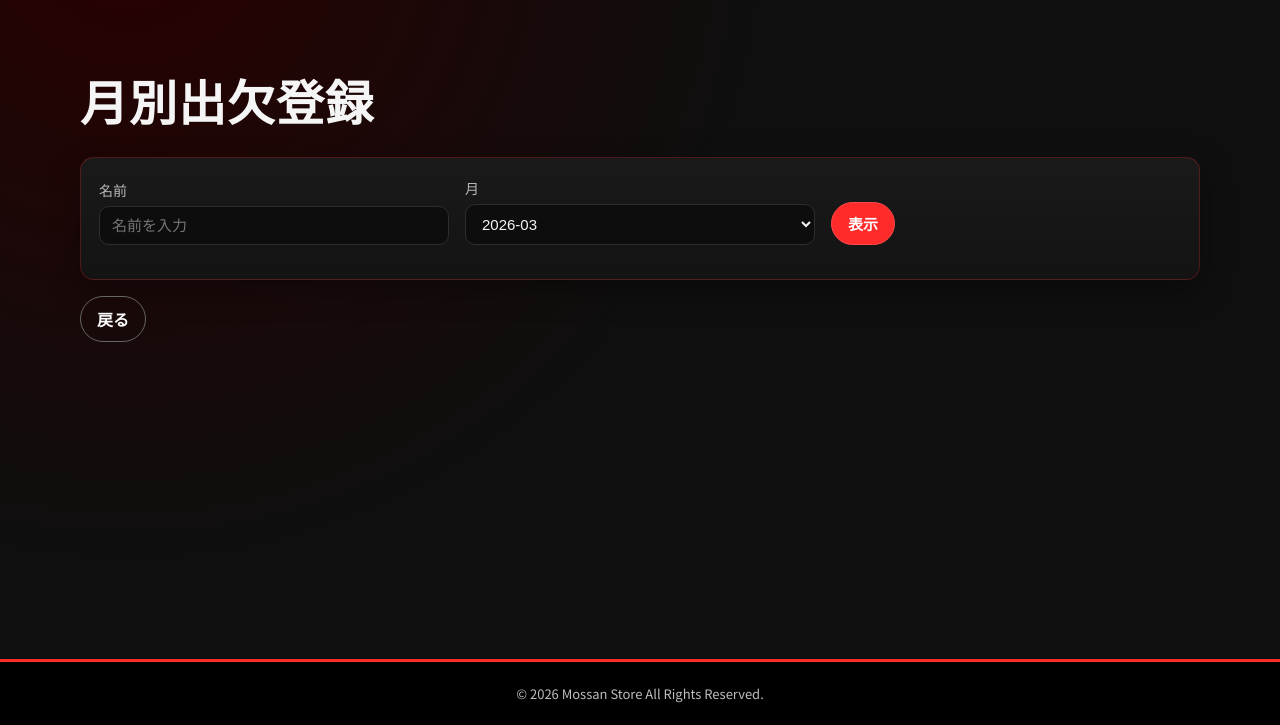
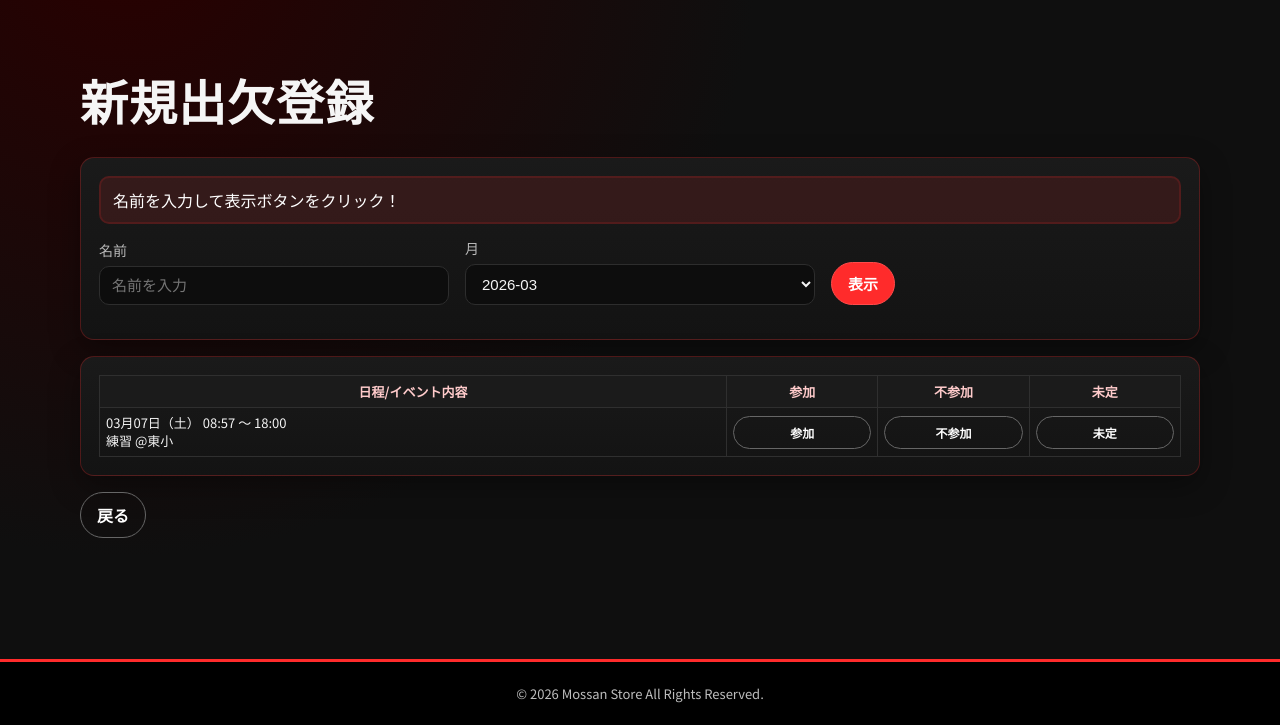
Before and after one commit to ryosuke0612/mossan-store, a Flask app: page /attendance/month in a window 1280 px wide. Shown: the part 75-800 px from the top of the page. Run offline with Flask 3, Linux system fonts and the light colour scheme; the visitor is signed in with stand-in values (Sample User, id 1); data comes from the database, SQL or seed files in the repository.

Commit message:
codex 新規出欠登録の画面を更新

```diff
--- a/app.py
+++ b/app.py
@@ -520,26 +520,31 @@ def attendance_month():
 
     selected_month = request.args.get("month")
     name = request.args.get("name")
+    error_message = ""
 
     if not selected_month and months:
         selected_month = months[0]
 
     if request.method == "POST":
-        name = request.form["name"]
+        selected_month = request.form.get("month") or selected_month
+        name = request.form.get("name", "").strip()
         match_id = request.form["match_id"]
         status = normalize_status(request.form["status"])
 
-        c.execute(
-            """
-        INSERT INTO attendance (match_id, name, status)
-        VALUES (?, ?, ?)
-        ON CONFLICT(match_id, name)
-        DO UPDATE SET status=excluded.status
-        """,
-            (match_id, name, status),
-        )
+        if not name:
+            error_message = "名前を入力してから出欠を登録してください。"
+        else:
+            c.execute(
+                """
+            INSERT INTO attendance (match_id, name, status)
+            VALUES (?, ?, ?)
+            ON CONFLICT(match_id, name)
+            DO UPDATE SET status=excluded.status
+            """,
+                (match_id, name, status),
+            )
 
-        conn.commit()
+            conn.commit()
 
     matches = []
     attendance_dict = {}
@@ -553,7 +558,11 @@ def attendance_month():
         """,
             (selected_month,),
         )
-        matches = c.fetchall()
+        matches = []
+        for row in c.fetchall():
+            match_data = dict(row)
+            match_data["date_label"] = format_date_mmdd_with_weekday(row["date"])
+            matches.append(match_data)
 
         if name:
             c.execute(
@@ -576,6 +585,7 @@ def attendance_month():
         matches=matches,
         name=name,
         attendance_dict=attendance_dict,
+        error_message=error_message,
     )
 
 
--- a/templates/attendance_month.html
+++ b/templates/attendance_month.html
@@ -1,11 +1,102 @@
 {% extends "base.html" %}
 
-{% block title %}月別出欠登録 | Mossan Store{% endblock %}
+{% block title %}新規出欠登録 | Mossan Store{% endblock %}
+
+{% block head_extra %}
+<style>
+.status-btn.selected-join {
+  background: #ff2b2b;
+  border-color: #ff4b4b;
+  color: #fff;
+}
+.status-btn.selected-absent {
+  background: #a22626;
+  border-color: #a22626;
+  color: #fff;
+}
+.status-btn.selected-undecided {
+  background: #c77900;
+  border-color: #c77900;
+  color: #fff;
+}
+.event-lines {
+  line-height: 1.4;
+  white-space: normal;
+  text-align: left;
+}
+.attendance-table {
+  min-width: 0;
+  table-layout: fixed;
+}
+.attendance-table th,
+.attendance-table td {
+  padding: 6px;
+  font-size: 13px;
+}
+.attendance-table th:nth-child(1),
+.attendance-table td:nth-child(1) {
+  width: 58%;
+}
+.attendance-table th:nth-child(2),
+.attendance-table td:nth-child(2),
+.attendance-table th:nth-child(3),
+.attendance-table td:nth-child(3),
+.attendance-table th:nth-child(4),
+.attendance-table td:nth-child(4) {
+  width: 14%;
+}
+.attendance-table form {
+  margin: 0;
+}
+.attendance-table .status-btn {
+  width: 100%;
+  white-space: nowrap;
+  padding: 7px 4px;
+  font-size: 12px;
+}
+.attention-blink {
+  border: 2px solid #ff2b2b;
+  color: #fff;
+  background: rgba(255, 43, 43, 0.12);
+  animation: blink-border 1s steps(1, end) infinite;
+}
+@keyframes blink-border {
+  0%, 50% {
+    border-color: #ff2b2b;
+    box-shadow: 0 0 0 1px rgba(255, 43, 43, 0.4);
+  }
+  51%, 100% {
+    border-color: rgba(255, 43, 43, 0.15);
+    box-shadow: none;
+  }
+}
+@media (max-width: 900px) {
+  .attendance-table th,
+  .attendance-table td {
+    padding: 5px 4px;
+    font-size: 12px;
+  }
+  .attendance-table .status-btn {
+    font-size: 11px;
+    padding: 6px 2px;
+  }
+}
+</style>
+{% endblock %}
 
 {% block content %}
-<h1 class="page-title">月別出欠登録</h1>
+<h1 class="page-title">新規出欠登録</h1>
+
+{% if error_message %}
+<section class="panel">
+  <div class="notice error" style="margin-bottom:0;">{{ error_message }}</div>
+</section>
+{% endif %}
 
 <section class="panel">
+  {% if not name %}
+  <div class="notice attention-blink" style="margin-bottom:12px;">名前を入力して表示ボタンをクリック！</div>
+  {% endif %}
   <form method="GET" class="grid-3" style="align-items:end;">
     <div class="field" style="margin:0;">
       <label>名前</label>
@@ -26,16 +117,13 @@
   </form>
 </section>
 
-{% if name %}
+{% if matches %}
 <section class="panel">
   <div class="table-wrap">
-    <table>
+    <table class="attendance-table">
       <thead>
         <tr>
-          <th>日付</th>
-          <th>時間</th>
-          <th>内容</th>
-          <th>場所</th>
+          <th>日程/イベント内容</th>
           <th>参加</th>
           <th>不参加</th>
           <th>未定</th>
@@ -44,32 +132,35 @@
       <tbody>
         {% for match in matches %}
         <tr>
-          <td>{{ match["date"] }}</td>
-          <td>{{ match["start_time"] }} 〜 {{ match["end_time"] }}</td>
-          <td>{{ match["opponent"] }}</td>
-          <td>{{ match["place"] }}</td>
+          <td class="event-lines">
+            <div>{{ match["date_label"] }} {{ match["start_time"] }} 〜 {{ match["end_time"] }}</div>
+            <div>{{ match["opponent"] }} @{{ match["place"] }}</div>
+          </td>
           <td>
             <form method="POST">
               <input type="hidden" name="name" value="{{ name }}">
+              <input type="hidden" name="month" value="{{ selected_month }}">
               <input type="hidden" name="match_id" value="{{ match['id'] }}">
               <input type="hidden" name="status" value="参加">
-              <button class="btn {% if attendance_dict.get(match['id']) == '参加' %}{% else %}secondary{% endif %}">参加</button>
+              <button class="btn secondary status-btn {% if attendance_dict.get(match['id']) == '参加' %}selected-join{% endif %}" {% if not name %}disabled{% endif %}>参加</button>
             </form>
           </td>
           <td>
             <form method="POST">
               <input type="hidden" name="name" value="{{ name }}">
+              <input type="hidden" name="month" value="{{ selected_month }}">
               <input type="hidden" name="match_id" value="{{ match['id'] }}">
               <input type="hidden" name="status" value="不参加">
-              <button class="btn danger {% if attendance_dict.get(match['id']) == '不参加' %}{% else %}secondary{% endif %}">不参加</button>
+              <button class="btn secondary status-btn {% if attendance_dict.get(match['id']) == '不参加' %}selected-absent{% endif %}" {% if not name %}disabled{% endif %}>不参加</button>
             </form>
           </td>
           <td>
             <form method="POST">
               <input type="hidden" name="name" value="{{ name }}">
+              <input type="hidden" name="month" value="{{ selected_month }}">
               <input type="hidden" name="match_id" value="{{ match['id'] }}">
               <input type="hidden" name="status" value="未定">
-              <button class="btn warning {% if attendance_dict.get(match['id']) == '未定' %}{% else %}secondary{% endif %}">未定</button>
+              <button class="btn secondary status-btn {% if attendance_dict.get(match['id']) == '未定' %}selected-undecided{% endif %}" {% if not name %}disabled{% endif %}>未定</button>
             </form>
           </td>
         </tr>
@@ -78,6 +169,10 @@
     </table>
   </div>
 </section>
+{% elif selected_month %}
+<section class="panel">
+  <div class="notice" style="margin-bottom:0;">選択した月のイベントはありません。</div>
+</section>
 {% endif %}
 
 <div class="btn-row" style="margin-top:16px;">
```
Also changed, not shown: templates/add.html (+27 -3 lines), templates/edit.html (+27 -3 lines).
